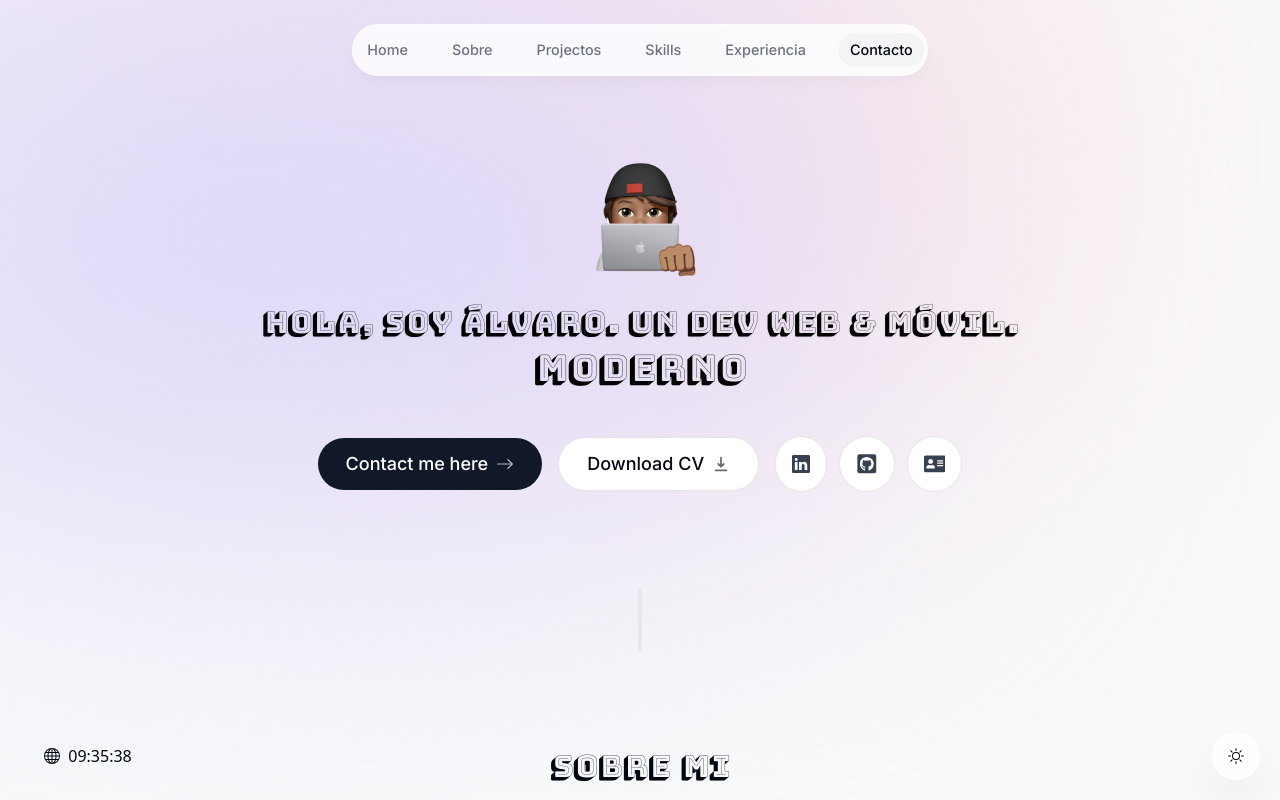
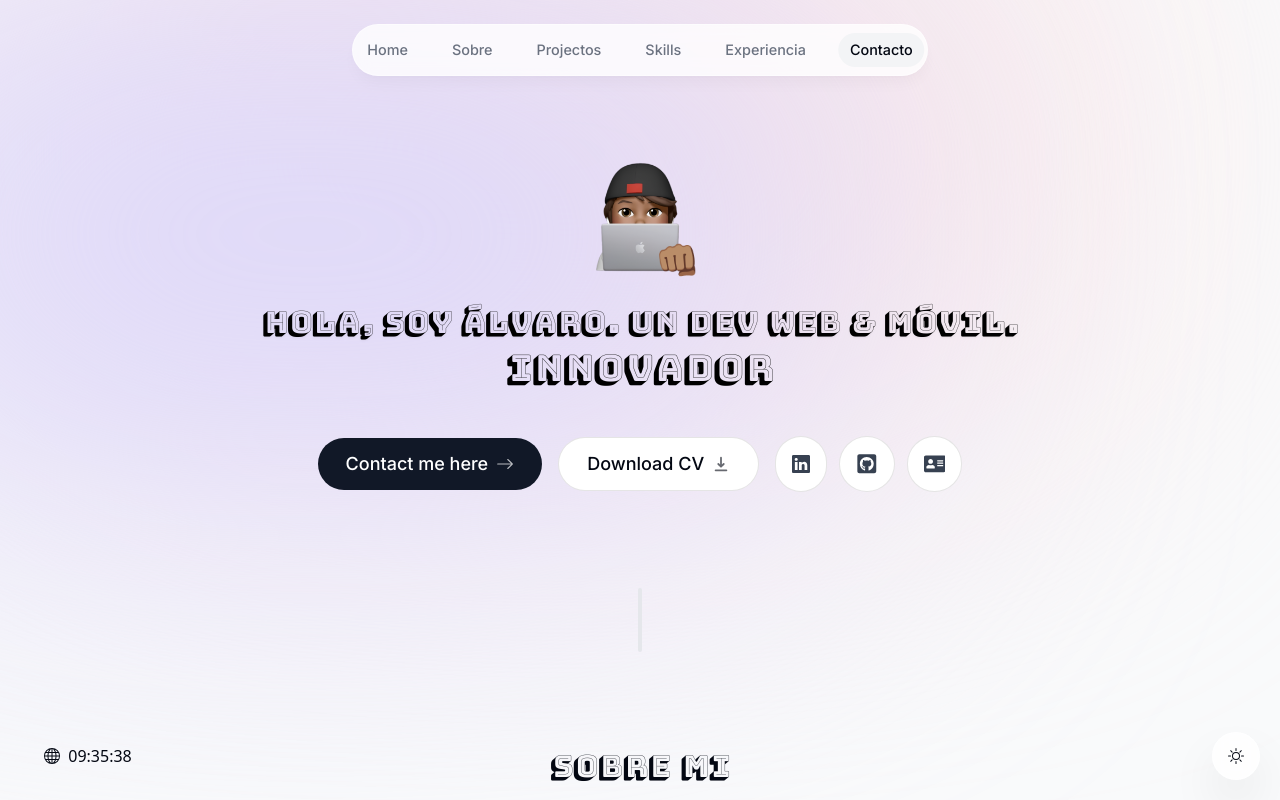
Before and after one commit to LilDre7/Alvaro-PortafolioWeb, a Next.js app: page / in a window 1280 px wide. Shown: the top 800 px of the page. Built offline with nearby package versions, Linux system fonts and the light colour scheme; no server answers.

Commit message:
:white_check_mark: Add, update, or pass tests

```diff
--- a/components/intro.tsx
+++ b/components/intro.tsx
@@ -40,7 +40,6 @@ export default function Intro() {
               width="136"
               height="136"
               quality="95"
-              // priority={true}
               className=""
             />
           </motion.div>
@@ -69,11 +68,11 @@ export default function Intro() {
         <TypingAnimation
           className="aboutHero text-3xl font-semibold text-black dark:text-gray-300"
           text="Hola, soy Álvaro. Un dev Web & Móvil."
-          // aqui hay un texto
+        // aqui hay un texto
         />
         <WordRotate
           className="aboutHero text-4xl font-bold text-black dark:text-white text-ellipsis"
-          words={["DEVELOPER", "CREATIVO", "MODERNO" , "APASIONADO", ]}
+          words={["CREATIVO", "APASIONADO", "INNOVADOR", "AMIGABLE"]}
         />
       </motion.h1>
 
```
